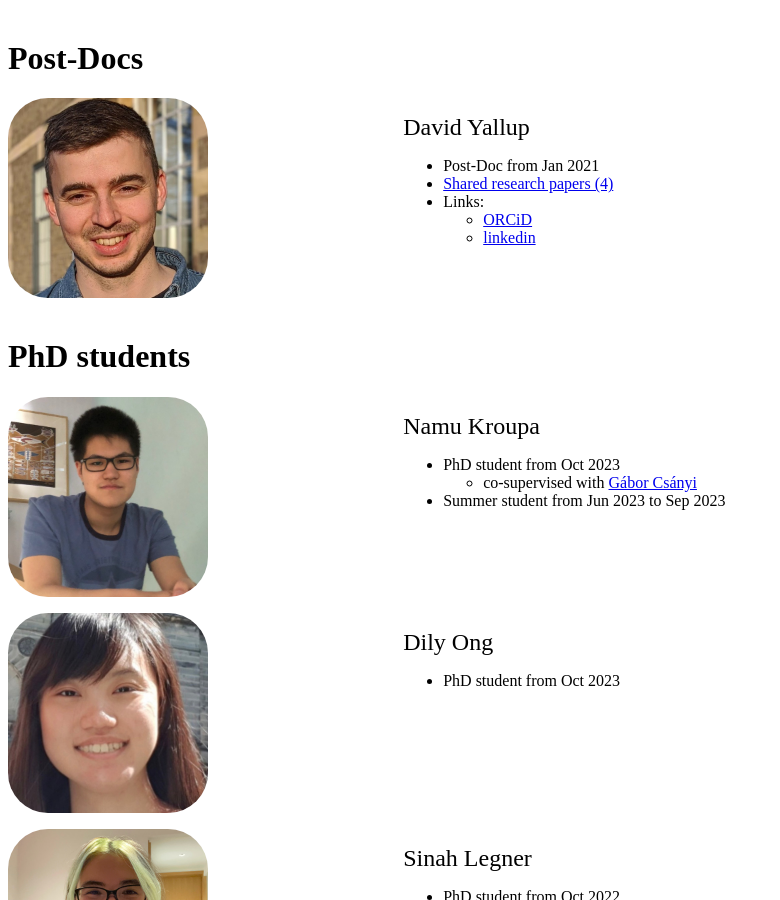
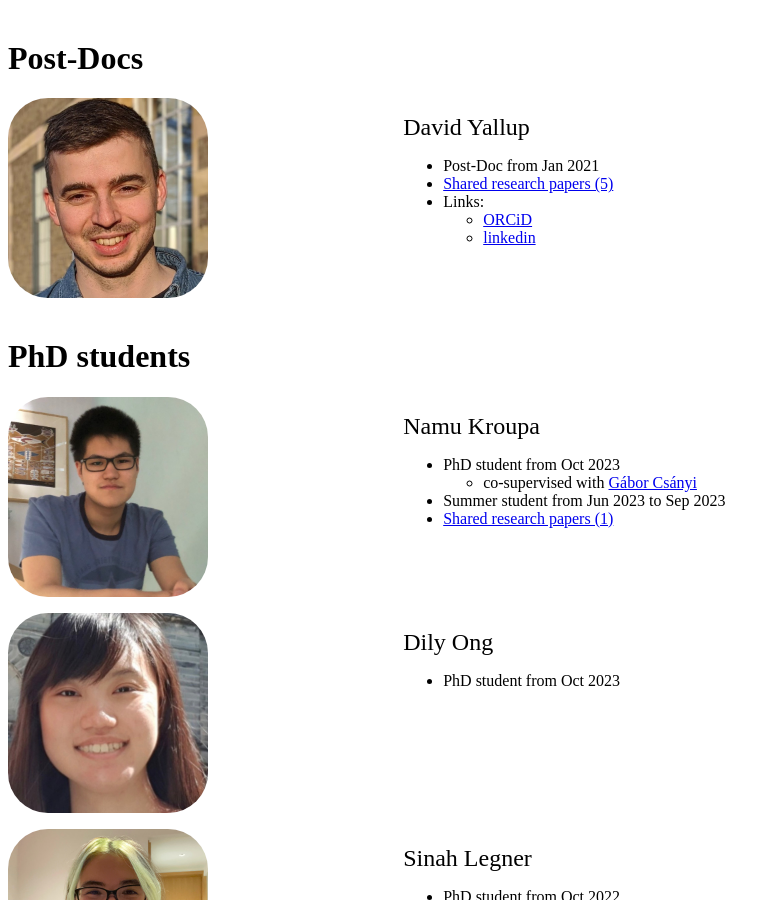
Before and after one commit to williamjameshandley/williamjameshandley.github.io, a Jekyll site: the page assets/students/students.html, which Jekyll copies as it is, in a window 1280 px wide and 900 px high. Shown: the whole window, without its empty margins (0-780 px from the left). Built offline with Jekyll 4.4.1, drawn with Linux system fonts in a browser that asks for light colours.

Commit message:
Updated with part III students

```diff
--- a/assets/students/students.html
+++ b/assets/students/students.html
@@ -32,7 +32,7 @@
         <ul>
           <li>Post-Doc from Jan 2021</li>
           <li>
-            <a href="https://arxiv.org/search/?query=handley%2C+w%3B+Yallup%2CD&searchtype=author">Shared research papers (4)</a>
+            <a href="https://arxiv.org/search/?query=handley%2C+w%3B+Yallup%2CD&searchtype=author">Shared research papers (5)</a>
           </li>
           <li>Links:</li>
           <ul>
@@ -62,6 +62,9 @@
         <ul>
           <li>PhD student from Oct 2023<ul><li>co-supervised with <a href="http://www.eng.cam.ac.uk/profiles/gc121">Gábor Csányi</a></li></ul></li>
           <li>Summer student from Jun 2023 to Sep 2023</li>
+          <li>
+            <a href="https://arxiv.org/search/?query=handley%2C+w%3B+Kroupa%2CN&searchtype=author">Shared research papers (1)</a>
+          </li>
         </ul>
       </p>
     </div>
@@ -226,7 +229,7 @@
   <h1>Part III students</h1>
   <div class="grid">
     <div class="grid-item">
-      <img src="/assets/images/user.png" />
+      <img src="/assets/students/images/tze_goh.jpg" />
     </div>
     <div class="grid-item">
       <p>
--- a/assets/students/students.yaml
+++ b/assets/students/students.yaml
@@ -283,6 +283,8 @@
     start: 2023-10-01
     supervisors:
     - Suhail Dhawan
+  original_image: images/originals/tze_goh.jpeg
+  image: images/tze_goh.jpg
 Patrick Lau:
   partiii:
     start: 2023-10-01
```
Also changed, not shown: assets/students/students.png, 2 other files.
